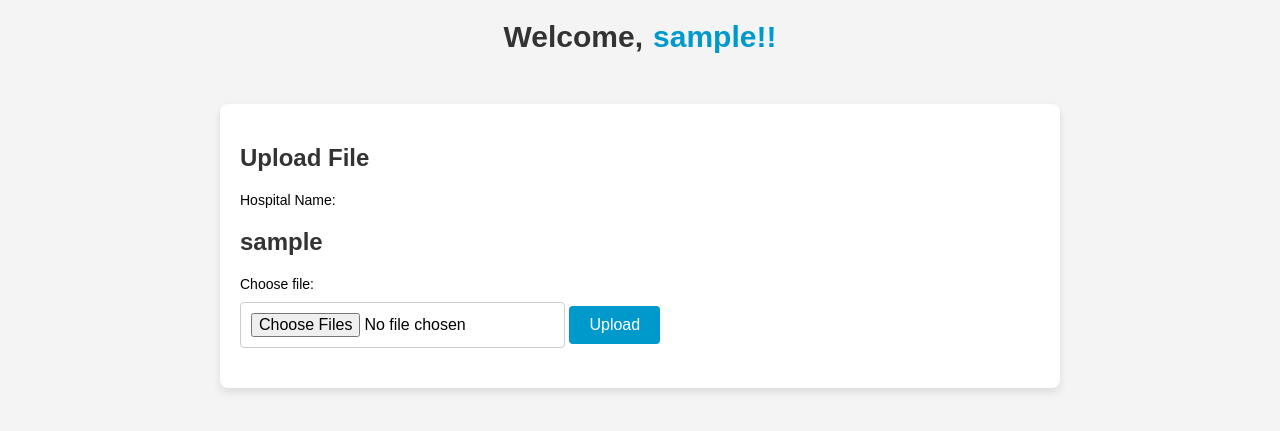
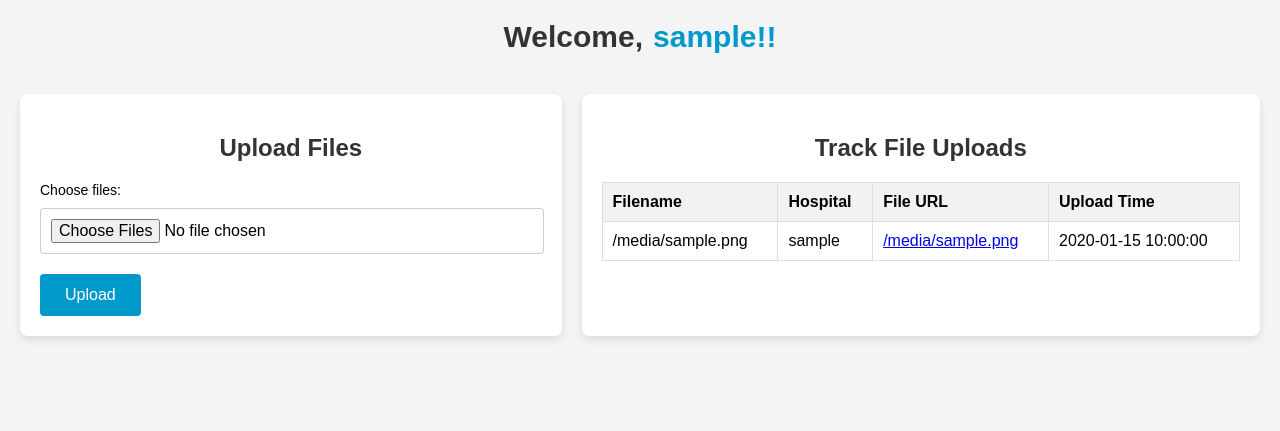
Before and after one commit to cybertron-syed/Ish_demo, a Flask app: page / in a window 1280 px wide. Shown: the part 58-489 px from the top of the page. Run offline with Flask 3, Linux system fonts and the light colour scheme; the visitor is signed in with stand-in values (Sample User, id 1); a database or web service that is not in the repository returns one stand-in record (values such as "Sample title"); some libraries are stand-ins or nearby versions.

Commit message:
track db logs

```diff
--- a/app.py
+++ b/app.py
@@ -5,7 +5,8 @@ from botocore.exceptions import ClientError, NoCredentialsError
 import secrets
 from dotenv import load_dotenv
 import psycopg2
-import datetime
+from psycopg2 import sql
+from datetime import datetime
 
 load_dotenv()
 
@@ -28,12 +29,15 @@ s3 = boto3.client('s3', region_name=S3_REGION)
 cognito = boto3.client('cognito-idp', region_name=REGION)
 sns = boto3.client('sns', region_name='us-east-1')
 
+
 @app.route('/', methods=['GET', 'POST'])
 def home():
     if 'username' not in session:
         return redirect(url_for('login'))
 
     hospital_name = session['username']
+
+    create_table_if_not_exists()
 
     if request.method == 'POST':
         files = request.files.getlist('files')
@@ -46,13 +50,13 @@ def home():
                         s3.upload_fileobj(file, S3_BUCKET, s3_file_path)
                         file_url = f"https://{S3_BUCKET}.s3.{S3_REGION}.amazonaws.com/{s3_file_path}"
 
-                        # sns.publish(
-                        #     TopicArn=SNS_TOPIC_ARN,
-                        #     Message=f"File '{file.filename}' uploaded successfully to '{s3_folder_path}'. File URL: {file_url}",
-                        #     Subject='File Upload Notification'
-                        # )
+                        sns.publish(
+                            TopicArn=SNS_TOPIC_ARN,
+                            Message=f"File '{file.filename}' uploaded successfully to '{s3_folder_path}'. File URL: {file_url}",
+                            Subject='File Upload Notification'
+                        )
 
-                        # log_to_db(file.filename, hospital_name, file_url)
+                        log_to_db(file.filename, hospital_name, file_url)
 
                         flash(f"File '{file.filename}' uploaded successfully to folder '{s3_folder_path}'", "success")
                     except NoCredentialsError:
@@ -63,21 +67,52 @@ def home():
         else:
             flash("No files provided", "warning")
 
-    return render_template('home.html', username=hospital_name)
+    uploads = get_all_uploads(hospital_name)
 
-# def log_to_db(filename, hospital_name, file_url):
-#     try:
-#         conn = psycopg2.connect(host=DB_HOST, database=DB_NAME, user=DB_USER, password=DB_PASSWORD)
-#         print("Connected to the database")
+    return render_template('home.html', username=hospital_name, uploads=uploads)
 
-#         cursor = conn.cursor()
-#         cursor.execute("INSERT INTO file_uploads (filename, hospital_name, file_url) VALUES (%s, %s, %s)",
-#                        (filename, hospital_name, file_url))
-#         conn.commit()
-#         cursor.close()
-#         conn.close()
-#     except Exception as e:
-#         app.logger.error(f"Database logging error: {e}")
+def create_table_if_not_exists():
+    try:
+        conn = psycopg2.connect(host=DB_HOST, database=DB_NAME, user=DB_USER, password=DB_PASSWORD)
+        cursor = conn.cursor()
+        cursor.execute('''CREATE TABLE IF NOT EXISTS file_uploads (
+                            id SERIAL PRIMARY KEY,
+                            filename VARCHAR(255),
+                            hospital_name VARCHAR(255),
+                            file_url TEXT,
+                            upload_time TIMESTAMP DEFAULT CURRENT_TIMESTAMP
+                        )''')
+        conn.commit()
+        app.logger.info("Table 'file_uploads' created or already exists.")
+        cursor.close()
+        conn.close()
+    except Exception as e:
+        app.logger.error(f"Error creating table: {e}")
+
+def log_to_db(filename, hospital_name, file_url):
+    try:
+        conn = psycopg2.connect(host=DB_HOST, database=DB_NAME, user=DB_USER, password=DB_PASSWORD)
+        cursor = conn.cursor()
+        cursor.execute("INSERT INTO file_uploads (filename, hospital_name, file_url) VALUES (%s, %s, %s)",
+                       (filename, hospital_name, file_url))
+        conn.commit()
+        cursor.close()
+        conn.close()
+    except Exception as e:
+        app.logger.error(f"Database logging error: {e}")
+
+def get_all_uploads(hospital_name):
+    try:
+        conn = psycopg2.connect(host=DB_HOST, database=DB_NAME, user=DB_USER, password=DB_PASSWORD)
+        cursor = conn.cursor()
+        cursor.execute("SELECT filename, file_url, upload_time FROM file_uploads WHERE hospital_name = %s ORDER BY upload_time DESC", (hospital_name,))
+        uploads = cursor.fetchall()
+        cursor.close()
+        conn.close()
+        return uploads
+    except Exception as e:
+        flash(f"Error retrieving file uploads: {e}", "danger")
+        return []
 
 @app.route('/login', methods=['GET', 'POST'])
 def login():
@@ -152,4 +187,5 @@ def logout():
     return redirect(url_for('login'))
 
 if __name__ == '__main__':
+    create_table_if_not_exists()
     app.run(debug=True)
--- a/static/style.css
+++ b/static/style.css
@@ -5,25 +5,20 @@ body {
     padding: 0;
 }
 
-h2, h3 {
+h1, h2, h3 {
     color: #333;
+    text-align: center;
 }
 
-h1{
-    color: #333;
-    display: flex;
-    justify-content: center;
-    justify-items: center;
+h1 {
     font-size: 30px;
 }
+
 span {
-    display: flex;
-    justify-content: center;
-    justify-items: center;
-    font-size: 30px;
     color: #0099CC;
     padding-left: 10px;
 }
+
 .container {
     max-width: 800px;
     margin: 50px auto;
@@ -36,11 +31,12 @@ span {
 button {
     background-color: #0099CC;
     color: white;
-    padding: 10px 20px;
+    padding: 12px 25px;
     border: none;
     border-radius: 4px;
     cursor: pointer;
     font-size: 16px;
+    transition: background-color 0.3s ease;
 }
 
 button:hover {
@@ -54,7 +50,7 @@ label {
 }
 
 input[type="text"], input[type="password"], input[type="file"] {
-    width: calc(100%- 20px);
+    width: calc(100% - 20px);
     padding: 10px;
     margin: 10px 0;
     border: 1px solid #ccc;
@@ -107,7 +103,7 @@ form {
 
 input[type="text"], input[type="file"] {
     margin-bottom: 20px;
-    width: calc(100%- 20px);
+    width: calc(100% - 20px);
 }
 
 footer {
@@ -116,3 +112,49 @@ footer {
     font-size: 12px;
     color: #999;
 }
+
+table {
+    width: 100%;
+    border-collapse: collapse;
+    margin-top: 20px;
+}
+
+table, th, td {
+    border: 1px solid #ddd;
+    padding: 10px;
+    text-align: left;
+}
+
+th {
+    background-color: #f2f2f2;
+}
+
+tbody tr:nth-child(even) {
+    background-color: #f9f9f9;
+}
+
+.main-container {
+    display: flex;
+    justify-content: space-between;
+    gap: 20px;
+    flex-wrap: wrap;
+    padding: 20px;
+}
+
+.upload-container, .track-container {
+    flex-grow: 1;
+    background-color: white;
+    padding: 20px;
+    border-radius: 8px;
+    box-shadow: 0 4px 8px rgba(0, 0, 0, 0.1);
+}
+
+@media (max-width: 768px) {
+    .main-container {
+        flex-direction: column;
+    }
+
+    .container {
+        width: 100%;
+    }
+}
--- a/templates/home.html
+++ b/templates/home.html
@@ -3,35 +3,26 @@
 <head>
     <meta charset="UTF-8">
     <meta name="viewport" content="width=device-width, initial-scale=1.0">
-    <title>Upload File</title>
+    <title>Upload and Track Files</title>
     <link rel="stylesheet" href="{{ url_for('static', filename='style.css') }}">
     <link rel="stylesheet" href="{{ url_for('static', filename='navbar.css') }}">
-
 </head>
 <body>
     <nav id='menu'>
-        <input type='checkbox' id='responsive-menu' onclick='updatemenu()'><label></label>
         <ul>
           <li><a href="{{ url_for('logout')}}">Log out</a></li>
         </ul>
     </nav>
 
     <h1>Welcome,<span>{{ username }}!!</span></h1>
-    <div class="container">
-        <h2>Upload File</h2>
-
-
+    <div class="main-container">
+        <div class="upload-container">
+            <h2>Upload Files</h2>
             <form method="POST" action="/" enctype="multipart/form-data">
-            <label for="hospital_name">Hospital Name:</label>
-            <h2>{{ username }}</h2>
-            <!-- <input type="text" name="hospital_name" placeholder="Enter Hospital Name" required> -->
-
-            <label for="file">Choose file:</label>
+                <label for="file">Choose files:</label>
                 <input type="file" name="files" multiple required>
-
                 <button type="submit">Upload</button>
             </form>
-
 
             {% with messages = get_flashed_messages(with_categories=true) %}
                 {% if messages %}
@@ -42,12 +33,35 @@
                     </ul>
                 {% endif %}
             {% endwith %}
+        </div>
 
-
-        {% if file_url %}
-        <h3>File URL: <a href="{{ file_url }}" target="_blank">{{ file_url }}</a></h3>
+        <div class="track-container">
+            <h2>Track File Uploads</h2>
+            {% if uploads %}
+            <table>
+                <thead>
+                    <tr>
+                        <th>Filename</th>
+                        <th>Hospital</th>
+                        <th>File URL</th>
+                        <th>Upload Time</th>
+                    </tr>
+                </thead>
+                <tbody>
+                    {% for filename, file_url, upload_time in uploads %}
+                    <tr>
+                        <td>{{ filename }}</td>
+                        <td>{{ username }}</td>
+                        <td><a href="{{ file_url }}" target="_blank">{{ file_url }}</a></td>
+                        <td>{{ upload_time }}</td>
+                    </tr>
+                    {% endfor %}
+                </tbody>
+            </table>
+            {% else %}
+            <p>No files uploaded yet.</p>
             {% endif %}
         </div>
-
+    </div>
 </body>
 </html>
```
Lines whose indentation alone changed are shown as unchanged.
